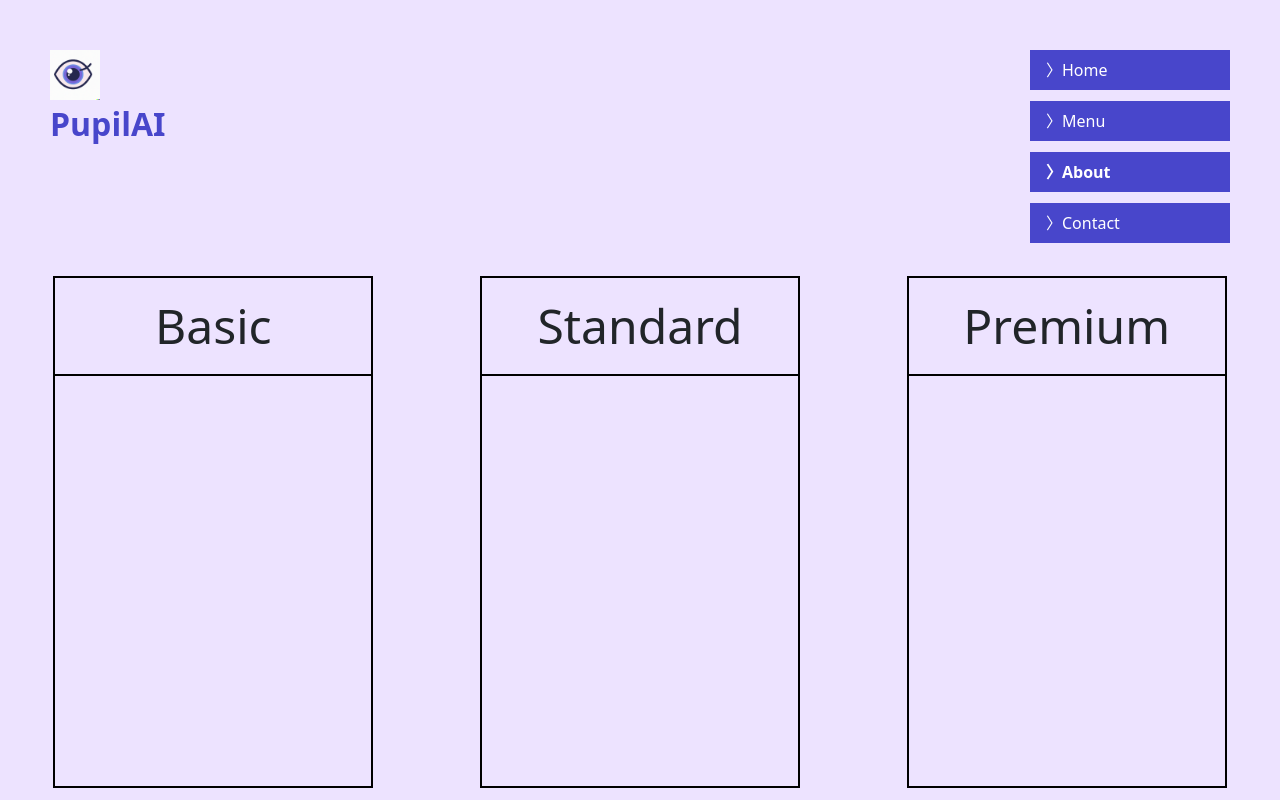
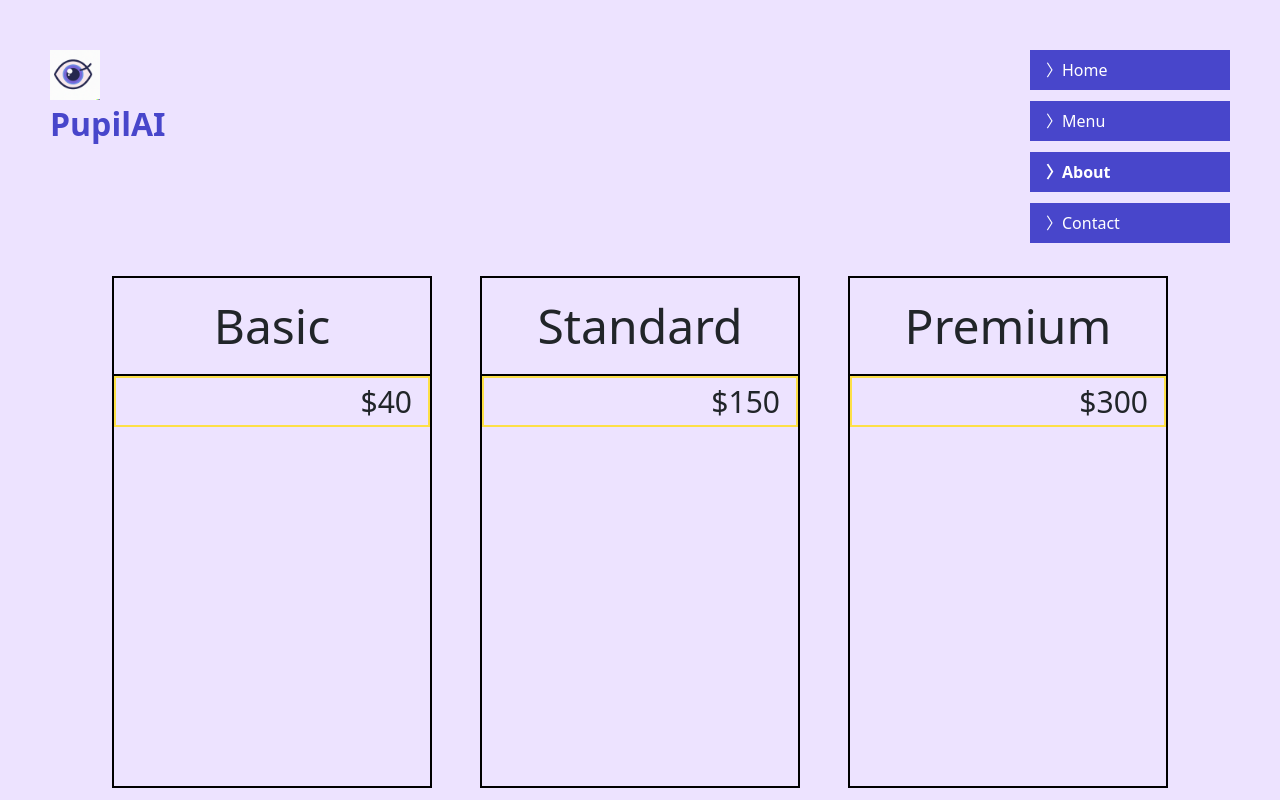
Before and after one commit to PupilAI/Pupil, an Angular app: page /about in a window 1280 px wide. Shown: the top 800 px of the page. Built offline with nearby package versions, Linux system fonts and the light colour scheme.

Commit message:
prices included

```diff
--- a/src/app/pages/about/about.component.html
+++ b/src/app/pages/about/about.component.html
@@ -1,17 +1,32 @@
-<div class="flex justify-around mt-[calc(10vw)]">
+<div class="flex justify-center mt-[calc(10vw)] gap-12">
   <div class="border-black w-[calc(25vw)] h-[calc(40vw)] border-2">
     <div class="w-full text-5xl mt-4 border-b-2 border-black pb-4 text-center">
       Basic
+    </div>
+    <div
+      class="w-full h-[calc(4vw)] flex border-yellow-300 border-2 justify-end items-center text-3xl pr-4"
+    >
+      $40
     </div>
   </div>
   <div class="border-black w-[calc(25vw)] h-[calc(40vw)] border-2">
     <div class="w-full text-5xl mt-4 border-b-2 border-black pb-4 text-center">
       Standard
     </div>
+    <div
+      class="w-full h-[calc(4vw)] flex border-yellow-300 border-2 justify-end items-center text-3xl pr-4"
+    >
+      $150
+    </div>
   </div>
   <div class="border-black w-[calc(25vw)] h-[calc(40vw)] border-2">
     <div class="w-full text-5xl mt-4 border-b-2 border-black pb-4 text-center">
       Premium
     </div>
+    <div
+      class="w-full h-[calc(4vw)] flex border-yellow-300 border-2 justify-end items-center text-3xl pr-4"
+    >
+      $300
+    </div>
   </div>
 </div>
```
